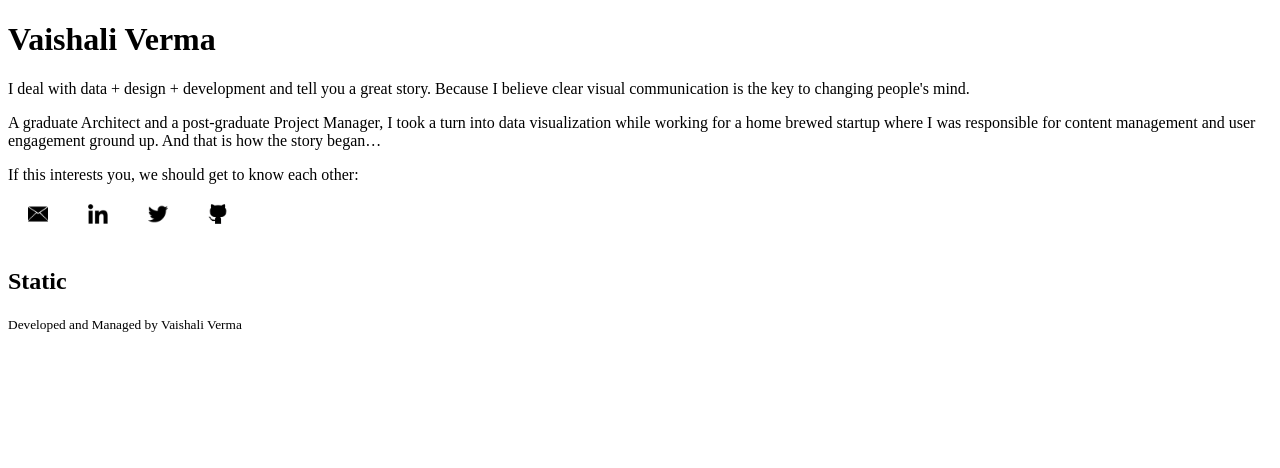
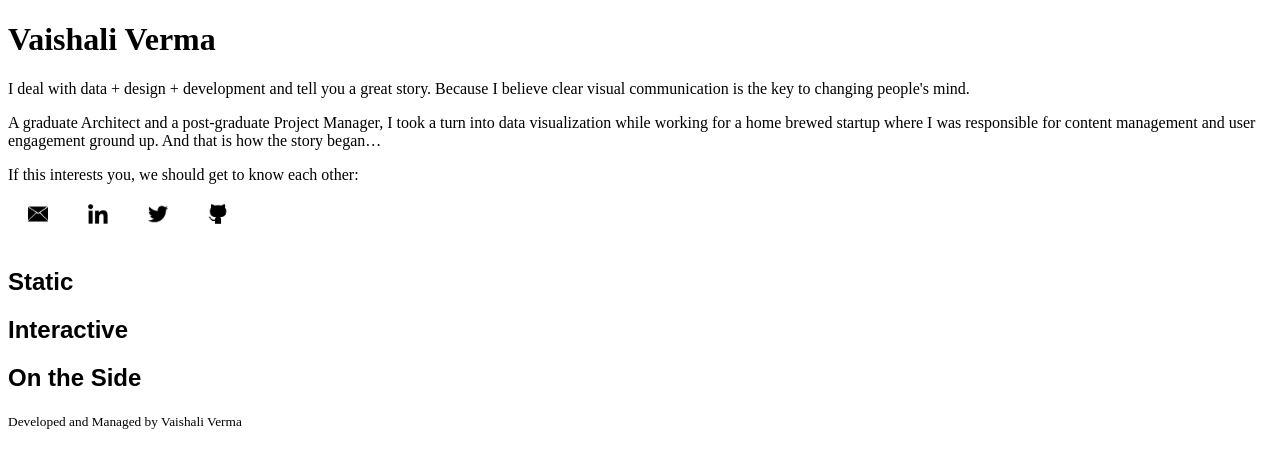
Before and after one commit to vaishalivr/vaishalivr.github.io, a Jekyll site: the page built from index.md, in a window 1280 px wide. Shown: the top 468 px of the page. Built offline with Jekyll 4.4.1, drawn with Linux system fonts in a browser that asks for light colours; our own code applies the rules of GitHub Pages for plain Markdown files; a script that is not in the unit is left out.

Commit message:
Update default.html

```diff
--- a/_layouts/default.html
+++ b/_layouts/default.html
@@ -27,8 +27,16 @@
       </header>
 
       <section>
-        <div class = 'work-subhead'>
+        <div class = 'work-subheads'>
           <h2>Static</h2>
+        </div>
+
+        <div class = 'work-subheads'>
+          <h2>Interactive</h2>
+        </div>
+
+        <div class = 'work-subheads'>
+          <h2>On the Side</h2>
         </div>
 
       </section>
```
